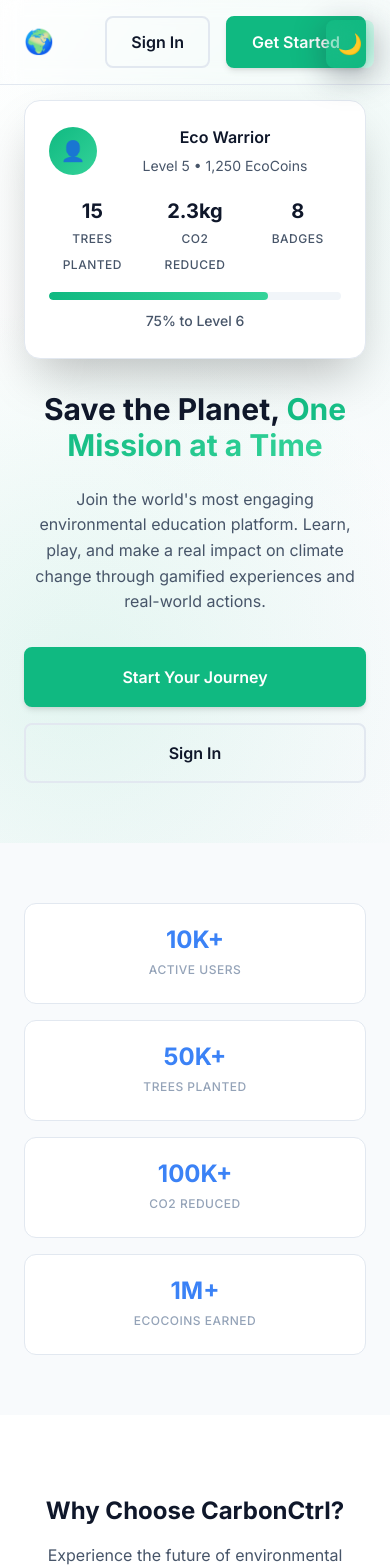
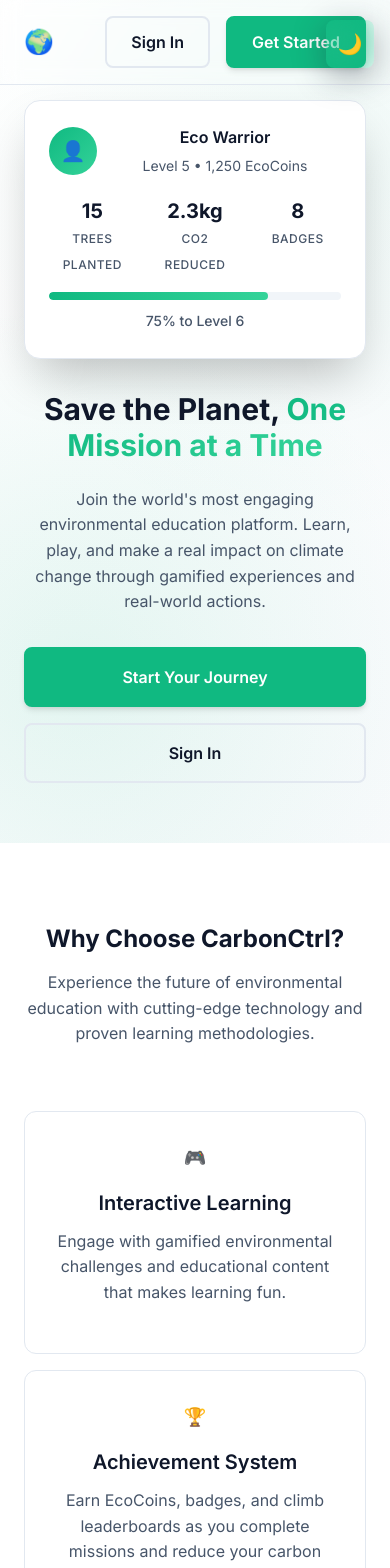
Before and after one commit to shxuryaaz/carbonctrl, a React (Create React App) app: page / in a window 390 px wide. Shown: the top 1568 px of the page. Built offline with nearby package versions, Linux system fonts and the light colour scheme; no server answers.

Commit message:
Remove stats section from landing page
- Remove stats array with user metrics (10K+ Active Users, etc.)
- Remove stats section JSX from landing page
- Remove all stats-related SCSS styles
- Clean up responsive styles references
- Simplify landing page layout as requested

```diff
--- a/src/pages/Landing.scss
+++ b/src/pages/Landing.scss
@@ -252,61 +252,6 @@
   color: var(--text-secondary);
 }
 
-// Stats Section
-.stats-section {
-  padding: 80px 0;
-  background: var(--bg-secondary);
-}
-
-.stats-container {
-  max-width: 1200px;
-  margin: 0 auto;
-  padding: 0 var(--space-6);
-  display: grid;
-  grid-template-columns: repeat(4, 1fr);
-  gap: var(--space-8);
-
-  @include respond-below(lg) {
-    grid-template-columns: repeat(2, 1fr);
-    gap: var(--space-6);
-  }
-
-  @include respond-below(sm) {
-    grid-template-columns: 1fr;
-    gap: var(--space-4);
-  }
-}
-
-.stat-item {
-  text-align: center;
-  padding: var(--space-6);
-  background: var(--bg-primary);
-  border-radius: var(--radius-xl);
-  border: 1px solid var(--border-color);
-  transition: all var(--transition-normal);
-
-  &:hover {
-    transform: translateY(-5px);
-    box-shadow: var(--shadow-lg);
-  }
-}
-
-.stat-number {
-  font-size: var(--text-3xl);
-  font-weight: var(--font-bold);
-  color: var(--primary-emerald);
-  margin-bottom: var(--space-2);
-
-  @include respond-to(xl) {
-    font-size: var(--text-4xl);
-  }
-}
-
-.stat-label {
-  font-size: var(--text-base);
-  color: var(--text-secondary);
-  font-weight: var(--font-medium);
-}
 
 // Features Section
 .features-section {
@@ -590,8 +535,4 @@
   .cta-section {
     padding: 80px 0;
   }
-
-  .stats-section {
-    padding: 60px 0;
-  }
 }
--- a/src/pages/Landing.tsx
+++ b/src/pages/Landing.tsx
@@ -40,12 +40,6 @@ const Landing: React.FC = () => {
     }
   ];
 
-  const stats = [
-    { number: '10K+', label: 'Active Users' },
-    { number: '50K+', label: 'Trees Planted' },
-    { number: '100K+', label: 'CO2 Reduced' },
-    { number: '1M+', label: 'EcoCoins Earned' }
-  ];
 
   return (
     <div className="landing-page">
@@ -143,23 +137,6 @@ const Landing: React.FC = () => {
         </div>
       </section>
 
-      {/* Stats Section */}
-      <section className="stats-section">
-        <div className="stats-container">
-          {stats.map((stat, index) => (
-            <motion.div
-              key={stat.label}
-              className="stat-item"
-              initial={{ opacity: 0, y: 20 }}
-              animate={{ opacity: 1, y: 0 }}
-              transition={{ duration: 0.6, delay: 0.6 + index * 0.1 }}
-            >
-              <div className="stat-number">{stat.number}</div>
-              <div className="stat-label">{stat.label}</div>
-            </motion.div>
-          ))}
-        </div>
-      </section>
 
       {/* Features Section */}
       <section className="features-section">
```
